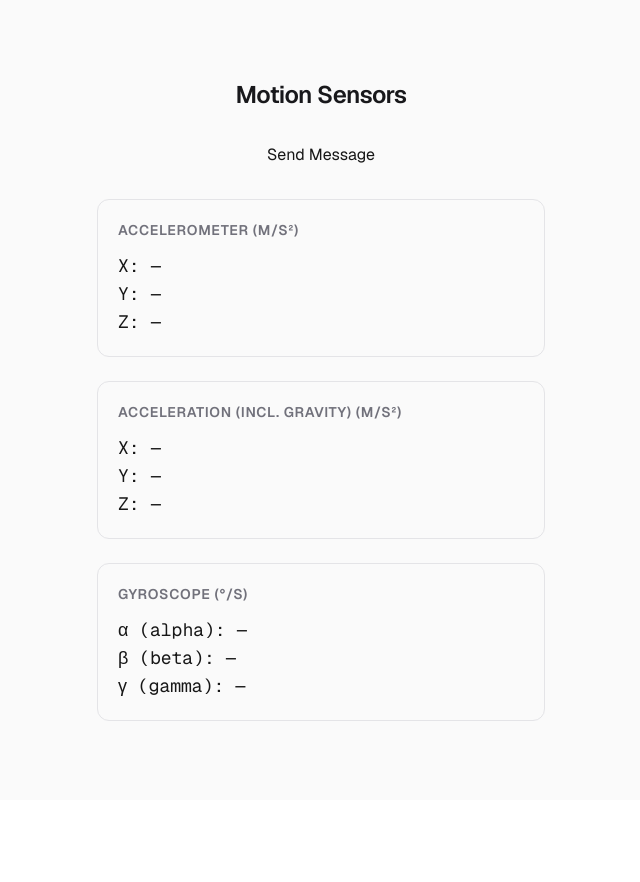
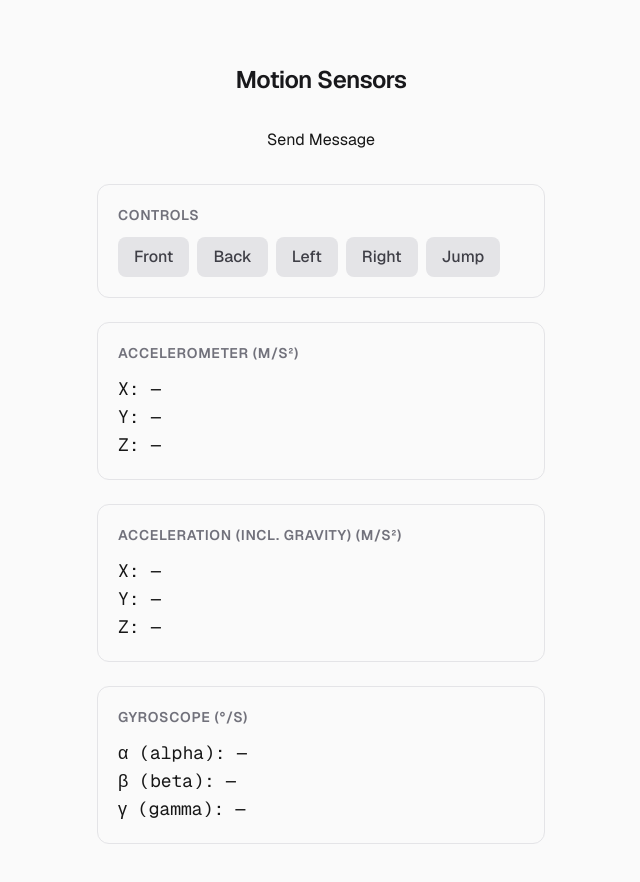
Before and after one commit to clarsbyte/imu-phone-minecraft, a Next.js app in the folder website/: page / in a window 1280 px wide. Shown: the top 882 px of the page, without its empty margins (319-959 px from the left). Before the commit the page ends 800 px from the top, so only its background shows below. Built offline with nearby package versions, Linux system fonts and the light colour scheme; no server answers.

Commit message:
controls

```diff
--- a/website/app/MotionSensor.tsx
+++ b/website/app/MotionSensor.tsx
@@ -1,6 +1,6 @@
 "use client";
 
-import { useState, useEffect, useCallback } from "react";
+import { useState, useEffect, useCallback, useRef } from "react";
 
 interface Acceleration {
   x: number | null;
@@ -12,6 +12,46 @@ interface RotationRate {
   alpha: number | null;
   beta: number | null;
   gamma: number | null;
+}
+
+interface Controls {
+  front: boolean;
+  back: boolean;
+  left: boolean;
+  right: boolean;
+  jump: boolean;
+}
+
+function ControlButton({
+  active,
+  onPress,
+  onRelease,
+  children,
+}: {
+  active: boolean;
+  onPress: () => void;
+  onRelease: () => void;
+  children: React.ReactNode;
+}) {
+  return (
+    <button
+      type="button"
+      onPointerDown={(e) => {
+        e.preventDefault();
+        onPress();
+      }}
+      onPointerUp={onRelease}
+      onPointerLeave={onRelease}
+      onContextMenu={(e) => e.preventDefault()}
+      className={`rounded-lg px-4 py-2 font-medium transition-colors touch-none select-none ${
+        active
+          ? "bg-zinc-900 text-white dark:bg-zinc-100 dark:text-zinc-900"
+          : "bg-zinc-200 text-zinc-700 dark:bg-zinc-700 dark:text-zinc-300"
+      }`}
+    >
+      {children}
+    </button>
+  );
 }
 
 export default function MotionSensor() {
@@ -27,6 +67,18 @@ export default function MotionSensor() {
     beta: null,
     gamma: null,
   });
+  const [controls, setControls] = useState<Controls>({
+    front: false,
+    back: false,
+    left: false,
+    right: false,
+    jump: false,
+  });
+  const controlsRef = useRef(controls);
+  useEffect(() => {
+    controlsRef.current = controls;
+  }, [controls]);
+
   const [interval, setInterval] = useState<number | null>(null);
   const [error, setError] = useState<string | null>(null);
   const websocketUrl = process.env.NEXT_PUBLIC_WEBSOCKET_URL ?? "ws://localhost:8765";
@@ -56,14 +108,15 @@ export default function MotionSensor() {
   }, [websocketUrl]);
 
   const sendMessage = (acceleration: Acceleration,
-          accelerationIncludingGravity: Acceleration,
-          rotationRate: RotationRate) => {
+    accelerationIncludingGravity: Acceleration,
+    rotationRate: RotationRate) => {
     if (websocket && websocket.readyState === WebSocket.OPEN) {
-      websocket.send(JSON.stringify({ acceleration,
+      websocket.send(JSON.stringify({
+        controls: controlsRef.current,
+        acceleration,
         accelerationIncludingGravity,
-        rotationRate }));
-    } else {
-      console.log('WebSocket not connected');
+        rotationRate,
+      }));
     }
   };
 
@@ -168,6 +221,48 @@ export default function MotionSensor() {
     <div className="grid w-full max-w-md gap-6">
       <section className="rounded-xl border border-zinc-200 bg-zinc-50 p-5 dark:border-zinc-800 dark:bg-zinc-900">
         <h2 className="mb-3 text-sm font-semibold uppercase tracking-wider text-zinc-500 dark:text-zinc-400">
+          Controls
+        </h2>
+        <div className="flex flex-wrap gap-2">
+          <ControlButton
+            active={controls.front}
+            onPress={() => setControls((prev) => ({ ...prev, front: true }))}
+            onRelease={() => setControls((prev) => ({ ...prev, front: false }))}
+          >
+            Front
+          </ControlButton>
+          <ControlButton
+            active={controls.back}
+            onPress={() => setControls((prev) => ({ ...prev, back: true }))}
+            onRelease={() => setControls((prev) => ({ ...prev, back: false }))}
+          >
+            Back
+          </ControlButton>
+          <ControlButton
+            active={controls.left}
+            onPress={() => setControls((prev) => ({ ...prev, left: true }))}
+            onRelease={() => setControls((prev) => ({ ...prev, left: false }))}
+          >
+            Left
+          </ControlButton>
+          <ControlButton
+            active={controls.right}
+            onPress={() => setControls((prev) => ({ ...prev, right: true }))}
+            onRelease={() => setControls((prev) => ({ ...prev, right: false }))}
+          >
+            Right
+          </ControlButton>
+          <ControlButton
+            active={controls.jump}
+            onPress={() => setControls((prev) => ({ ...prev, jump: true }))}
+            onRelease={() => setControls((prev) => ({ ...prev, jump: false }))}
+          >
+            Jump
+          </ControlButton>
+        </div>
+      </section>
+      <section className="rounded-xl border border-zinc-200 bg-zinc-50 p-5 dark:border-zinc-800 dark:bg-zinc-900">
+        <h2 className="mb-3 text-sm font-semibold uppercase tracking-wider text-zinc-500 dark:text-zinc-400">
           Accelerometer (m/s²)
         </h2>
         <div className="font-mono text-lg">
```
